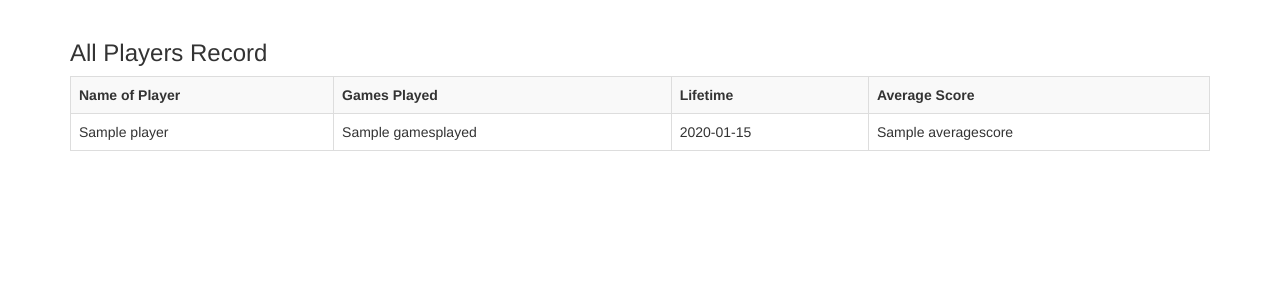
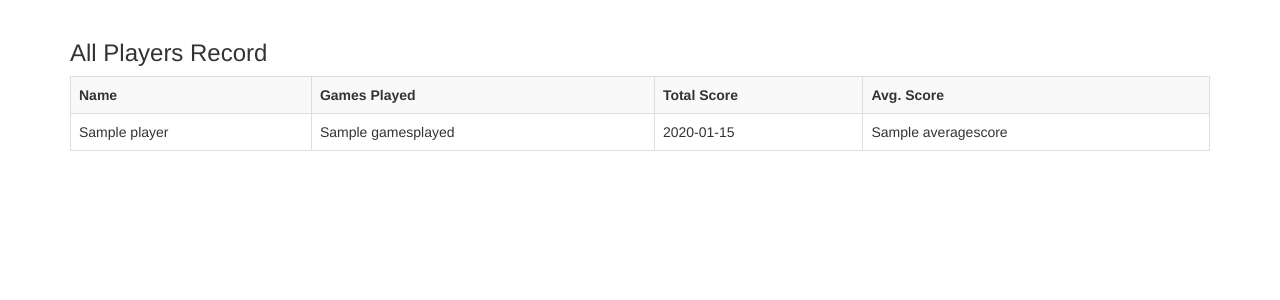
Before and after one commit to BTST/ProjectMJ, a Flask app: template templates/players.html in a window 1280 px wide. Shown: the part 52-352 px from the top of the page. Run offline with Flask 2, Linux system fonts and the light colour scheme; the template is opened without the code that fills it: most values are stand-ins (such as "Sample title", 1, 10 or a date in 2020); some libraries are stand-ins or nearby versions.

Commit message:
Update players.html

```diff
--- a/templates/players.html
+++ b/templates/players.html
@@ -7,10 +7,10 @@
   <div class="table-responsive">
 <table class="table table-striped table-bordered">
   <tr>
-    <th>Name of Player</th>
+    <th>Name</th>
     <th>Games Played</th>
-    <th>Lifetime</th>
-    <th>Average Score</th>
+    <th>Total Score</th>
+    <th>Avg. Score</th>
   </tr>
   {% for player in players %}
      <tr>
```
